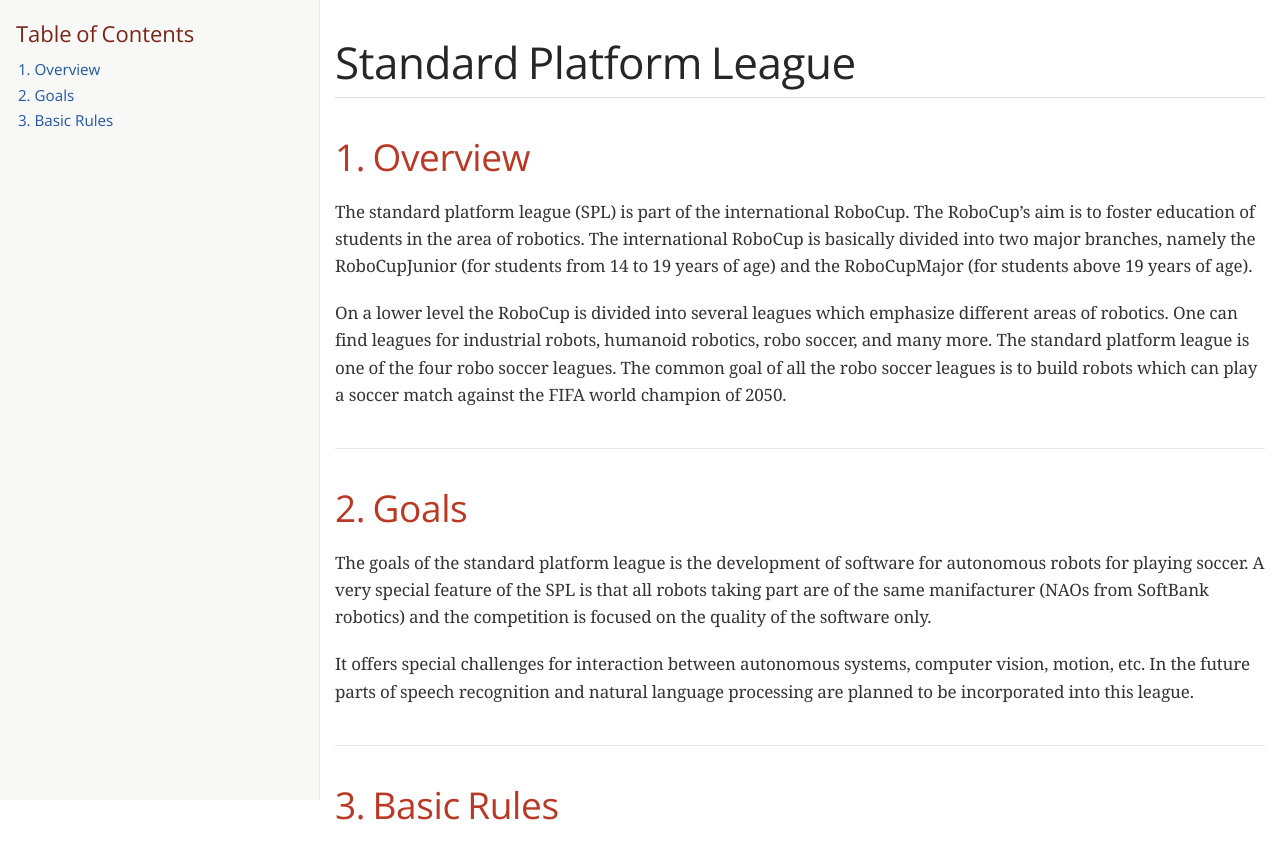
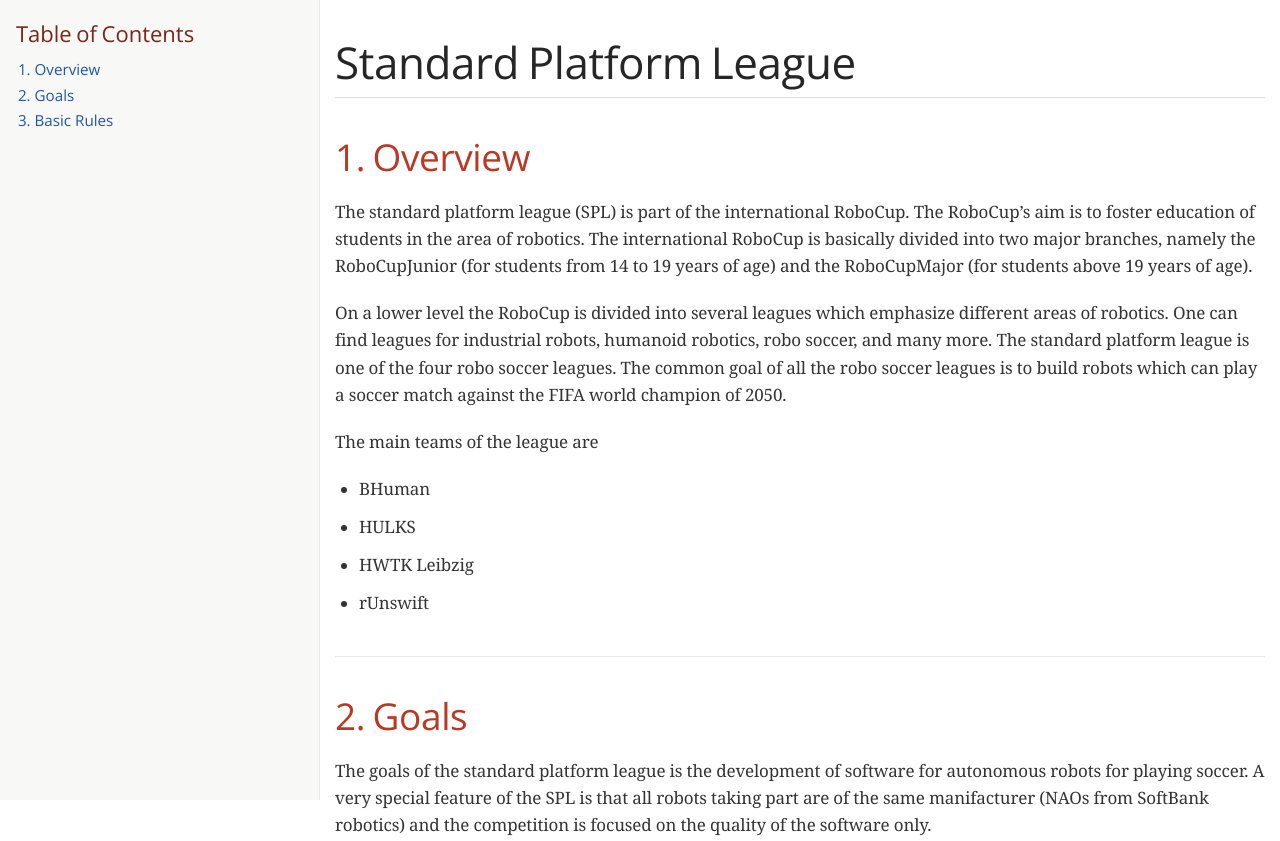
Before and after one commit to 1920-3ahitm-itp/02-project-repositories-robotic-soccer, a plain HTML site: page docs/spl.html in a window 1280 px wide. Shown: the top 841 px of the page. Drawn offline with nearby package versions, Linux system fonts and the light colour scheme; a web font is replaced by a local one.

```diff
--- a/docs/spl.html
+++ b/docs/spl.html
@@ -468,6 +468,25 @@
 <div class="paragraph">
 <p>On a lower level the RoboCup is divided into several leagues which emphasize different areas of robotics. One can find leagues for industrial robots, humanoid robotics, robo soccer, and many more. The standard platform league is one of the four robo soccer leagues. The common goal of all the robo soccer leagues is to build robots which can play a soccer match against the FIFA world champion of 2050.</p>
 </div>
+<div class="paragraph">
+<p>The main teams of the league are</p>
+</div>
+<div class="ulist">
+<ul>
+<li>
+<p>BHuman</p>
+</li>
+<li>
+<p>HULKS</p>
+</li>
+<li>
+<p>HWTK Leibzig</p>
+</li>
+<li>
+<p>rUnswift</p>
+</li>
+</ul>
+</div>
 </div>
 </div>
 <div class="sect1">
@@ -511,7 +530,7 @@
 </div>
 <div id="footer">
 <div id="footer-text">
-Last updated 2020-06-28 19:36:10 UTC
+Last updated 2020-06-28 21:17:16 UTC
 </div>
 </div>
 </body>
```
